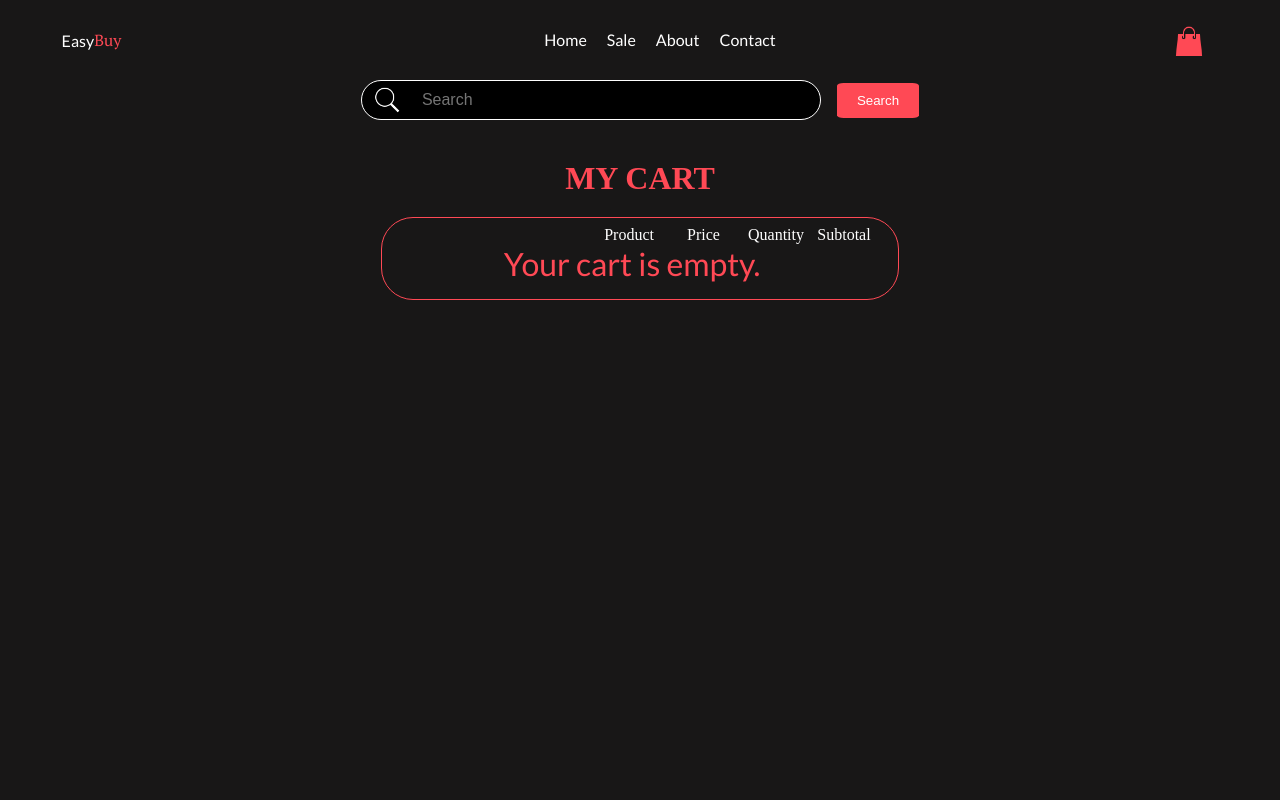
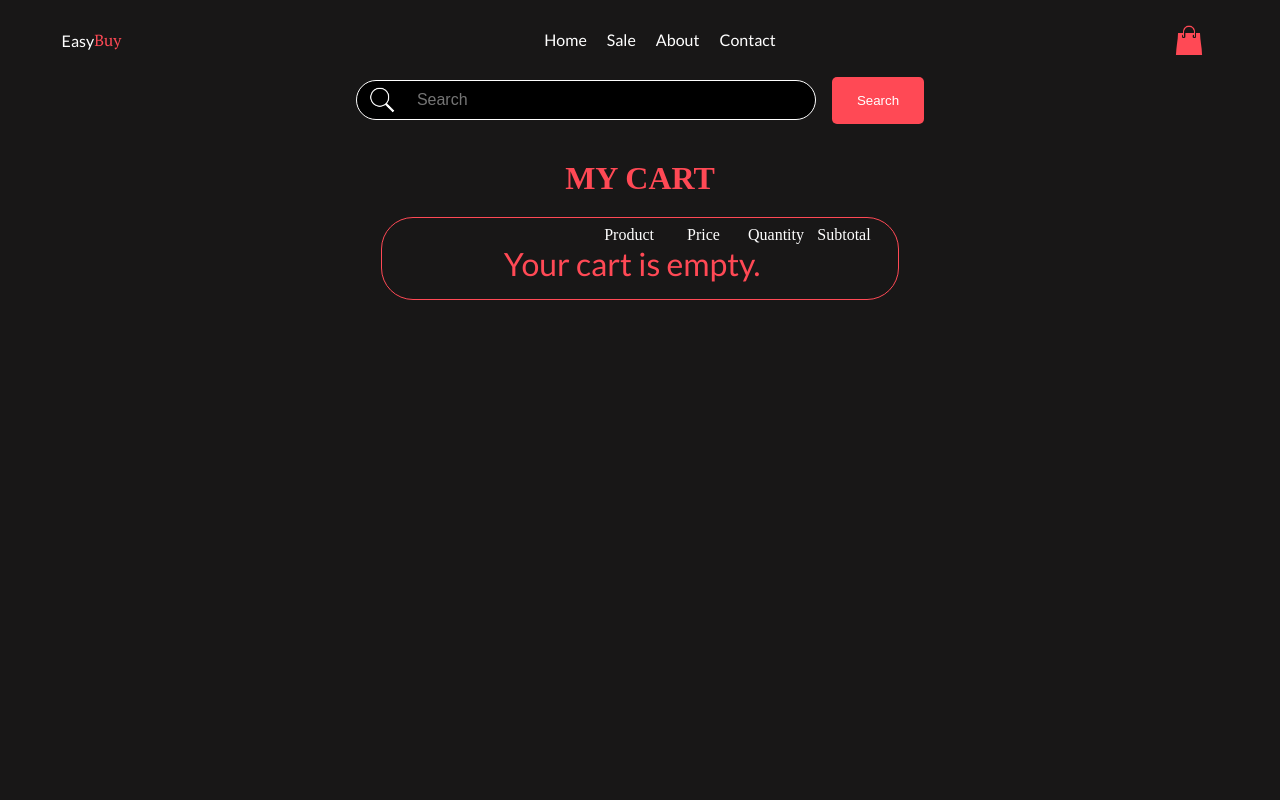
Before and after one commit to lem31/mystore, a React (Vite) app: page /MyCart in a window 1280 px wide. Shown: the top 800 px of the page. Built offline with nearby package versions, Linux system fonts and the light colour scheme; a web font is replaced by a local one.

Commit message:
added active state to all buttons

```diff
--- a/src/CSS_Modules/Global_Styles/global_styles.module.css
+++ b/src/CSS_Modules/Global_Styles/global_styles.module.css
@@ -14,13 +14,20 @@
   background-color: var(--tertiary-color);
   color: var(--secondary-color);
   border: none;
-  border-radius: 8%;
+  border-radius: 5px;
   cursor: pointer;
-  padding: 10px 20px;
+  padding: 16px 25px;
 }
 
 .button:hover {
   background-color: #ff6b7b;
+}
+
+.button:active {
+  background-color: #f00a21;
+}
+.button:focus {
+  outline: none;
 }
 
 .h1 {
--- a/src/CSS_Modules/Header/header.module.css
+++ b/src/CSS_Modules/Header/header.module.css
@@ -70,25 +70,40 @@
   position: relative;
   display: flex;
   justify-content: center;
+  transition: transform 0.2s ease-in-out;
 }
-
+.shopping:active {
+  transform: scale(1.2);
+}
 .shopping_button {
-  background-color: rgba(0, 0, 0, 0);
+  background: none;
   border: none;
   outline: none;
   box-shadow: none;
-  border-radius: 30%;
   width: 40px;
-  height: 30px;
+  height: 40px;
   display: flex;
   justify-content: center;
+  align-items: center;
   cursor: pointer;
+  position: relative;
+  z-index: 1;
 }
 
 .shopping_button:active {
   border: none;
   outline: none;
   box-shadow: none;
+}
+
+.shopping_button {
+  transition: transform 0.2s ease-in-out;
+}
+
+.shopping_button:active {
+  transform: scale(1.2);
+
+  background: none;
 }
 
 .bag {
@@ -106,9 +121,15 @@
   border-radius: 100%;
   width: 16px;
   height: 16px;
+  margin-top: 12px;
+  z-index: 1000;
   justify-content: center;
+  transition: transform 0.2s ease-in-out;
+  display: flex;
+}
 
-  display: flex;
+.span:active {
+  transform: scale(1.2);
 }
 
 .div {
--- a/src/CSS_Modules/Home_Page_Body/home_page_body.module.css
+++ b/src/CSS_Modules/Home_Page_Body/home_page_body.module.css
@@ -22,7 +22,7 @@
   flex-direction: column;
   align-items: center;
   width: 220px;
-  height: 240px;
+  height: 280px;
   position: relative;
   padding-bottom: 16px;
   gap: 16px;
@@ -50,7 +50,7 @@
   display: flex;
   flex-direction: column;
   width: 220px;
-  height: 340px;
+  height: 350px;
   text-align: center;
   border: 1px solid var(--tertiary-color);
   border-radius: 48px;
@@ -114,6 +114,7 @@
 .view_product_button_div {
   display: flex;
   justify-content: center;
+  margin-bottom: 8px;
 }
 
 .h1_div_home {
@@ -196,7 +197,6 @@
   .product_cards_container {
     grid-template-columns: repeat(2, 1fr);
     grid-auto-rows: 336px;
-
     gap: 20px;
   }
 
@@ -206,7 +206,7 @@
 
   .product_info_div {
     width: 220px;
-    height: 240px;
+    height: 250px;
     gap: 4px;
   }
   .products_cards_image {
@@ -225,7 +225,7 @@
 
   .individual_card_container {
     width: 220px;
-    height: 324px;
+    height: 334px;
     gap: 0;
   }
 
@@ -263,7 +263,7 @@
 
   .product_info_div {
     width: 280px;
-    height: 280px;
+    height: 290px;
   }
 
   .h2_div_home {
@@ -273,7 +273,7 @@
   .individual_card_container {
     gap: 0;
     width: 280px;
-    height: 400px;
+    height: 410px;
   }
 
   .product_title {
--- a/src/Components/Cart/Cart_Icon/index.jsx
+++ b/src/Components/Cart/Cart_Icon/index.jsx
@@ -31,8 +31,8 @@ const CartIcon = () => {
           src={CartImage}
           alt="Cart Icon"
         />{" "}
+        {cartCount > 0 && <span className={styles.span}>{cartCount}</span>}
       </button>
-      {cartCount > 0 && <span className={styles.span}>{cartCount}</span>}
     </div>
   );
 };
```
